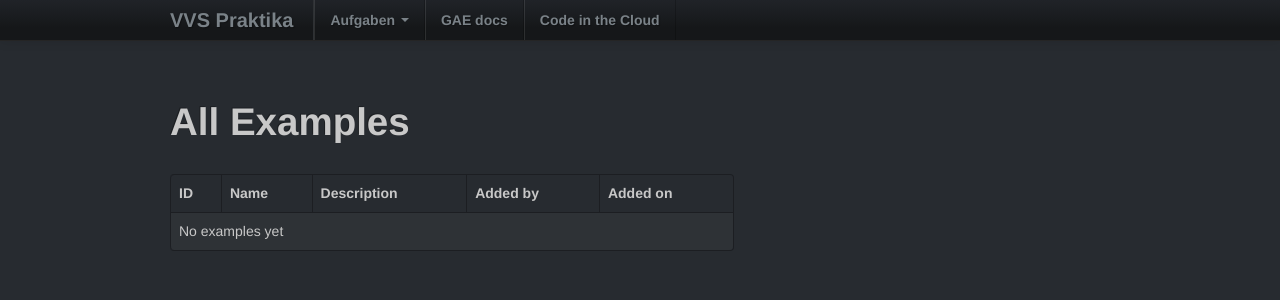
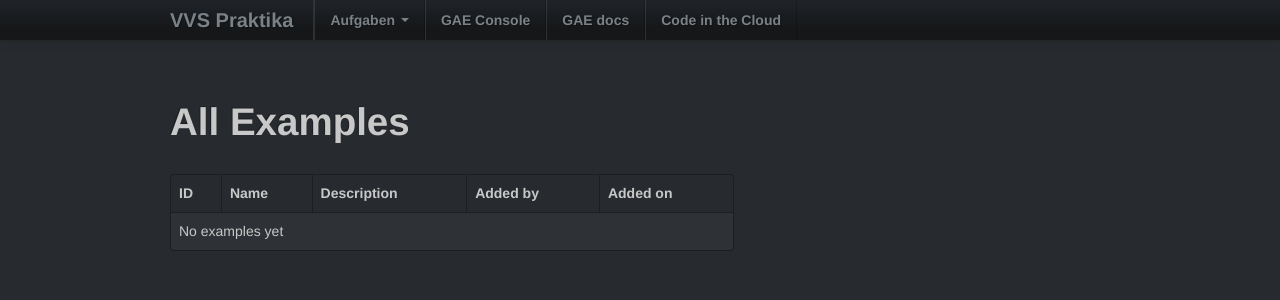
Before and after one commit to thensgens/vvs, a Python web app: template src/application/templates/list_examples_cached.html in a window 1280 px wide. Shown: the top 300 px of the page. Run offline with Jinja, Linux system fonts and the light colour scheme; the template is opened without the code that fills it, so the values that code supplies are empty; some libraries are stand-ins or nearby versions.

Commit message:
removed debug mode for deployment. added 'GAE Console' navbar item.

```diff
--- a/src/application/__init__.py
+++ b/src/application/__init__.py
@@ -26,7 +26,10 @@ import urls
 # Flask-DebugToolbar (only enabled when DEBUG=True)
 # toolbar = DebugToolbarExtension(app)
 
-app.debug = True
+
+# enable for debugging capabilities
+#app.debug = True
+
 # Werkzeug Debugger (only enabled when DEBUG=True)
 if app.debug:
     app = DebuggedApplication(app, evalex=True)
--- a/src/application/templates/includes/nav.html
+++ b/src/application/templates/includes/nav.html
@@ -19,6 +19,9 @@
                         </ul>
                     </li>
                     <li>
+                        <a href="https://appengine.google.com/">GAE Console</a>
+                    </li>
+                    <li>
                         <a href="https://developers.google.com/appengine/docs/">GAE docs</a>
                     </li>
                     <li>
```
Also changed, not shown: src/application/views.py (+4 -4 lines).
